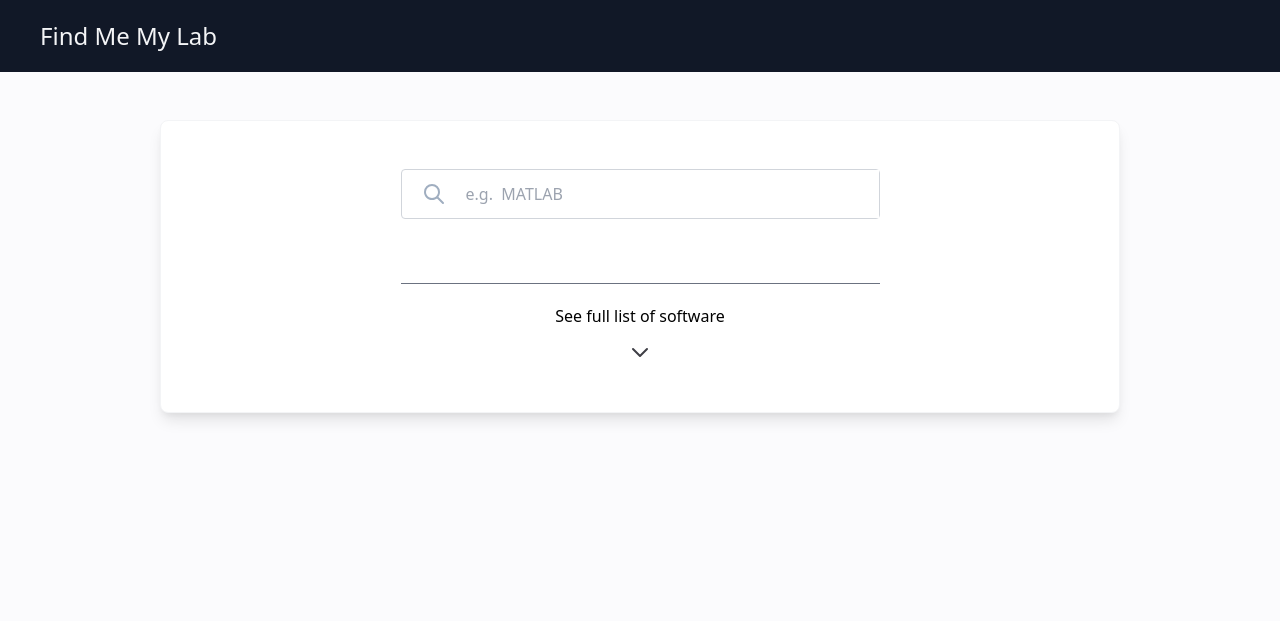
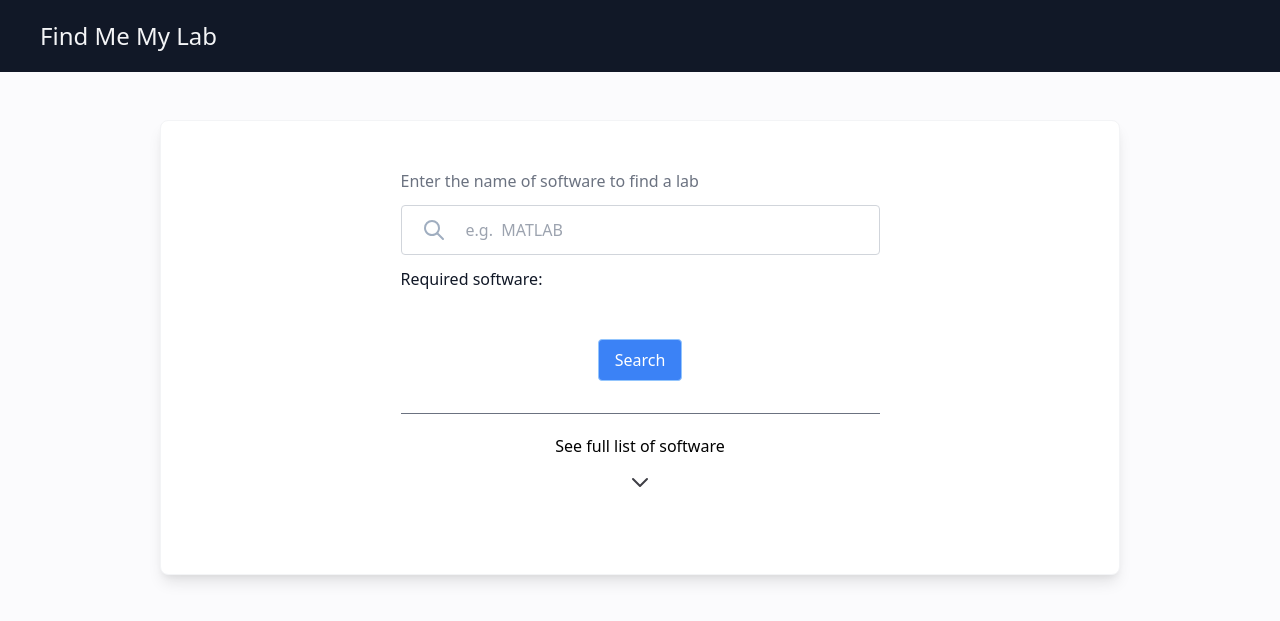
Before and after one commit to cocotran/find_me_my_lab, a Flask app: page / in a window 1280 px wide. Shown: the top 621 px of the page. Run offline with Flask 2, Linux system fonts and the light colour scheme.

Commit message:
added software tags UI, tested

```diff
--- a/static/css/index.css
+++ b/static/css/index.css
@@ -68,8 +68,8 @@ body {
   }
 }
 
-.w-90 {
-  width: 90%;
+.w-85 {
+  width: 85%;
 }
 
 .autocomplete-items {
--- a/static/script/script.js
+++ b/static/script/script.js
@@ -97,6 +97,8 @@ function autocomplete(inp, arr) {
         // and simulate a click on the "active" item
         if (x) x[currentFocus].click();
       }
+    } else if (e.keyCode == 27) {
+      closeAllLists();
     }
   });
 
@@ -139,3 +141,69 @@ function autocomplete(inp, arr) {
 const searchInput = document.getElementById("search-input");
 
 autocomplete(searchInput, softwareList);
+
+// expand/collapse full software list
+const fullListExpand = document.getElementById("full-list-expand");
+fullListExpand.addEventListener("click", function () {
+  let content = document.getElementById("list-content");
+  if (content.style.display === "block") {
+    content.style.display = "none";
+  } else {
+    content.style.display = "block";
+  }
+});
+
+// choosing software function
+function chooseSoftware(inp, container) {
+  inp.addEventListener("keydown", function (e) {
+    if (e.keyCode == 13) {
+      let software = inp.value.toLowerCase();
+
+      // check if input is empty
+      if (software != "") {
+        // create a new software name tag
+        const newTagContainer = document.createElement("div");
+        newTagContainer.classList.add("software-name-tag");
+
+        const newTag = document.createElement("p");
+        // TODO: match the name in the list
+        newTag.innerHTML = software;
+        newTagContainer.appendChild(newTag);
+
+        const deleteBtn = document.createElement("img");
+        deleteBtn.src = "../static/images/delete.svg";
+        deleteBtn.classList.add("deleteBtn");
+        deleteBtn.addEventListener("click", function () {
+          container.removeChild(newTagContainer);
+        });
+        deleteBtn.addEventListener("mouseover", function () {
+          deleteBtn.src = "../static/images/delete-black.svg";
+        });
+        deleteBtn.addEventListener("mouseleave", function () {
+          deleteBtn.src = "../static/images/delete.svg";
+        });
+        newTagContainer.appendChild(deleteBtn);
+
+        container.appendChild(newTagContainer);
+      }
+    }
+  });
+}
+
+const container = document.getElementById("software-chosen");
+
+chooseSoftware(searchInput, container);
+
+// full software list
+const softwareListContainer = document.getElementById("software-list");
+for (let i = 0; i < softwareList.length; i++) {
+  // create new tag
+  const newTag = document.createElement("p");
+  newTag.innerHTML = softwareList[i];
+  newTag.classList.add("software-list-tag");
+  newTag.addEventListener("click", function () {
+    newTag.classList.toggle("software-list-tag");
+    newTag.classList.toggle("software-list-tag-selected");
+  });
+  softwareListContainer.appendChild(newTag);
+}
--- a/templates/index.html
+++ b/templates/index.html
@@ -23,6 +23,15 @@
       >
         <div class="w-full">
           <div class="flex justify-center">
+            <div class="w-1/2">
+              <h2 class="text-gray-500">
+                Enter the name of software to find a lab
+              </h2>
+            </div>
+          </div>
+
+          <!-- search bar -->
+          <div class="mt-3 flex justify-center">
             <div
               class="w-1/2 relative flex border border-gray-300 rounded hover:border-gray-700 hover:shadow-md"
             >
@@ -30,14 +39,36 @@
               <input
                 id="search-input"
                 type="text"
-                class="w-90 h-12 py-3 outline-none"
+                class="w-85 h-12 py-3 outline-none"
                 placeholder="e.g.  MATLAB"
               />
             </div>
           </div>
 
-          <div class="mt-16 flex justify-center">
-            <div class="w-1/2 text-center border-t border-gray-500">
+          <div class="mt-3 flex justify-center">
+            <div class="w-1/2">
+              <h2 class="text-gray-900">Required software:</h2>
+              <div id="software-chosen">
+                <!-- list of software chose by users -->
+              </div>
+            </div>
+          </div>
+
+          <div class="mt-12 flex justify-center">
+            <div class="w-1/2 flex justify-center">
+              <button
+                class="px-4 py-2 bg-blue-500 border border-blue-300 rounded text-white hover:bg-blue-600"
+              >
+                Search
+              </button>
+            </div>
+          </div>
+
+          <div class="mt-8 flex justify-center">
+            <div
+              id="full-list-expand"
+              class="w-1/2 text-center border-t border-gray-500"
+            >
               <p class="mt-5 cursor-pointer">See full list of software</p>
               <div class="flex justify-center cursor-pointer">
                 <img
@@ -47,6 +78,20 @@
               </div>
             </div>
           </div>
+
+          <div class="mt-8 flex justify-center">
+            <div
+              id="list-content"
+              class="w-1/2 pb-5 content border-b border-gray-500"
+            >
+              <p class="italic text-gray-400 text-sm">
+                Click to select software, click again to unselect
+              </p>
+              <div id="software-list" class="mt-3 text-center">
+                <!-- software tag goes here -->
+              </div>
+            </div>
+          </div>
         </div>
       </div>
     </div>
```
Also changed, not shown: other parts of static/css/index.css (+58 -0 lines), static/images/delete-black.svg (added), static/images/delete.svg (added).
